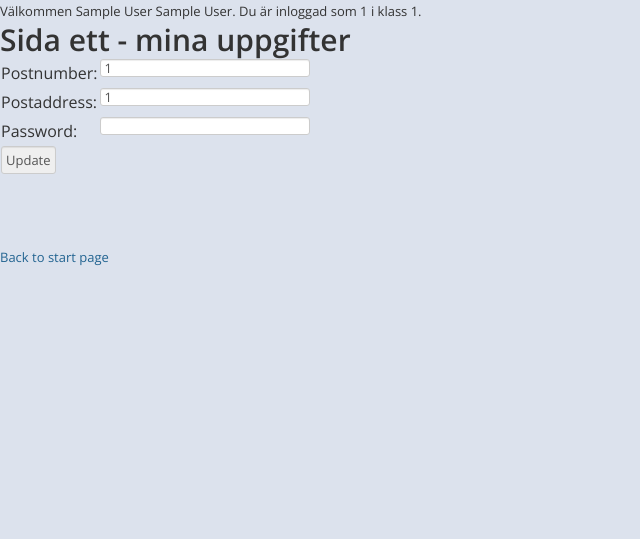
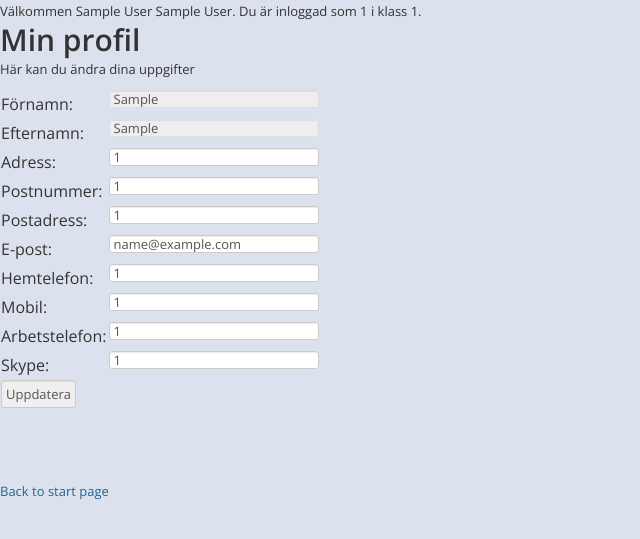
Before and after one commit to vivianareveron/jensenonline, a PHP site: page /one.php in a window 1280 px wide. Shown: the top 539 px of the page, without its empty margins (0-640 px from the left). Run offline with PHP 8.4, Linux system fonts and the light colour scheme; the visitor is signed in with stand-in values (Sample User, id 1).

Commit message:
changed password field to type=password and more work on profile

```diff
--- a/login.php
+++ b/login.php
@@ -134,7 +134,7 @@ if(isset($_GET["deleted"])) {
 
 
             <tr class="login-fields" >
-                <td class="field"><input type="text" name="password" class="login password-field" placeholder="Lösenord" id="pasword"/></td>
+                <td class="field"><input type="password" name="password" class="login password-field" placeholder="Lösenord" id="pasword"/></td>
             </tr>
 
             <tr >
--- a/one.php
+++ b/one.php
@@ -31,31 +31,52 @@
 
 <body>
 
-        <h1>Sida ett - mina uppgifter</h1>
+        <h1>Min profil</h1>
+    <p>Här kan du ändra dina uppgifter</p>
 
 <?php
 
+$firstname = $_SESSION['firstname'];
+$lastname = $_SESSION['lastname'];
+$address = $_SESSION['address'];
 $postnumber = $_SESSION['postnumber'];
 $postaddress = $_SESSION['postaddress'];
+$email = $_SESSION['email'];
+$phone = $_SESSION['phone'];
+$mobile = $_SESSION['mobile'];
+$workphone = $_SESSION['workphone'];
+$skype = $_SESSION['skype'];
+
 
 
 if(isset($_POST["update"])) {
 
-$postnumber = $_POST['postnumber'];
-$postaddress = $_POST['postaddress'];
+    $address = $_POST['address'];
+    $postnumber = $_POST['postnumber'];
+    $postaddress = $_POST['postaddress'];
+    $email = $_POST['email'];
+    $phone = $_POST['phone'];
+    $mobile = $_POST['mobile'];
+    $workphone = $_POST['workphone'];
+    $skype = $_POST['skype'];
 
 try{
     require_once("db_connect.php");
         $query = "UPDATE users ";
-        $query .= "SET postnumber = :postnumber ";
-        $query .= "SET postaddress = :postaddress ";
+        $query .= "SET address = :address, postnumber = :postnumber, postaddress = :postaddress, email = :email, phone = :phone, mobile = :mobile, workphone = :workphone, skype = :skype ";
         $query .= "WHERE id = :id";
 
         $ps = $db->prepare($query);
         $result = $ps->execute(
             array (
+                'address'=>$address,
                 'postnumber'=>$postnumber,
                 'postaddress'=>$postaddress,
+                'email'=>$email,
+                'phone'=>$phone,
+                'mobile'=>$mobile,
+                'workphone'=>$workphone,
+                'skype'=>$skype,
                 'id'=>$_SESSION['id']
                 ));
 
@@ -77,19 +98,47 @@ try{
     <form action="one.php" method="POST" >
         <table>
             <tr>
-                <td>Postnumber: </td>
+                <td>Förnamn: </td>
+                <td><input type="text" readonly="" name="firstname" value=<?php echo $firstname;?> /></td>
+            </tr>
+            <tr>
+                <td>Efternamn: </td>
+                <td><input type="text" readonly="" name="lastname" value=<?php echo $lastname;?> /></td>
+            </tr>
+            <tr>
+                <td>Adress: </td>
+                <td><input type="text" name="address" value=<?php echo $address;?> /></td>
+            </tr>
+            <tr>
+                <td>Postnummer: </td>
                 <td><input type="text" name="postnumber" value=<?php echo $postnumber;?> /></td>
             </tr>
             <tr>
-                <td>Postaddress: </td>
+                <td>Postadress: </td>
                 <td><input type="text" name="postaddress" value=<?php echo $postaddress;?> /></td>
             </tr>
             <tr>
-                <td>Password: </td>
-                <td><input type="text" name="password" /></td>
+                <td>E-post: </td>
+                <td><input type="text" name="email" value=<?php echo $email;?> /></td>
             </tr>
             <tr>
-                <td><input type="submit" name="update" value="Update" /></td>
+                <td>Hemtelefon: </td>
+                <td><input type="text" name="phone" value=<?php echo $phone;?> /></td>
+            </tr>
+            <tr>
+                <td>Mobil: </td>
+                <td><input type="text" name="mobile" value=<?php echo $mobile;?> /></td>
+            </tr>
+            <tr>
+                <td>Arbetstelefon: </td>
+                <td><input type="text" name="workphone" value=<?php echo $workphone;?> /></td>
+            </tr>
+            <tr>
+                <td>Skype: </td>
+                <td><input type="text" name="skype" value=<?php echo $skype;?> /></td>
+            </tr>
+            <tr>
+                <td><input type="submit" name="update" value="Uppdatera" /></td>
             </tr>
         </table>
 
```
